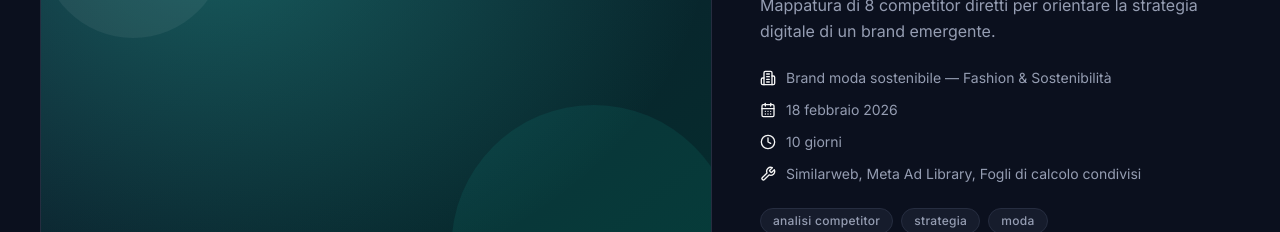
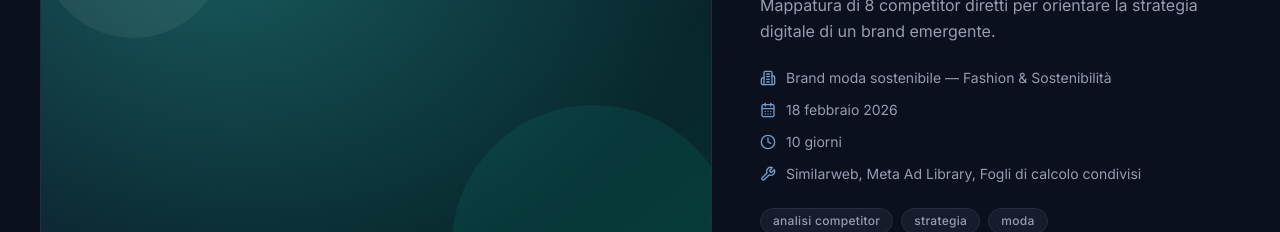
Before and after one commit to Camilla86/Camilla-Patrizi-Portfolio, a Next.js app: page /portfolio/analisi-competitor-brand-abbigliamento-sostenibile in a window 1280 px wide. Shown: the part 263-495 px from the top of the page. Built offline with nearby package versions, Linux system fonts and the light colour scheme; no server answers.

Commit message:
Icone case study in blu

```diff
--- a/src/app/portfolio/[slug]/page.tsx
+++ b/src/app/portfolio/[slug]/page.tsx
@@ -127,24 +127,24 @@ export default function PortfolioDetailPage({ params }: { params: { slug: string
 
             <dl className="mt-6 space-y-3 text-sm text-muted">
               <div className="flex items-center gap-2.5">
-                <Building2 className="h-4 w-4 text-text-primary" aria-hidden="true" />
+                <Building2 className="h-4 w-4 text-icon" aria-hidden="true" />
                 <dt className="sr-only">Cliente</dt>
                 <dd>
                   {item.client} — {item.sector}
                 </dd>
               </div>
               <div className="flex items-center gap-2.5">
-                <CalendarDays className="h-4 w-4 text-text-primary" aria-hidden="true" />
+                <CalendarDays className="h-4 w-4 text-icon" aria-hidden="true" />
                 <dt className="sr-only">Data</dt>
                 <dd>{formatDate(item.date)}</dd>
               </div>
               <div className="flex items-center gap-2.5">
-                <Clock className="h-4 w-4 text-text-primary" aria-hidden="true" />
+                <Clock className="h-4 w-4 text-icon" aria-hidden="true" />
                 <dt className="sr-only">Durata</dt>
                 <dd>{item.duration}</dd>
               </div>
               <div className="flex items-start gap-2.5">
-                <Wrench className="mt-0.5 h-4 w-4 shrink-0 text-text-primary" aria-hidden="true" />
+                <Wrench className="mt-0.5 h-4 w-4 shrink-0 text-icon" aria-hidden="true" />
                 <dt className="sr-only">Strumenti</dt>
                 <dd>{item.tools.join(', ')}</dd>
               </div>
```
